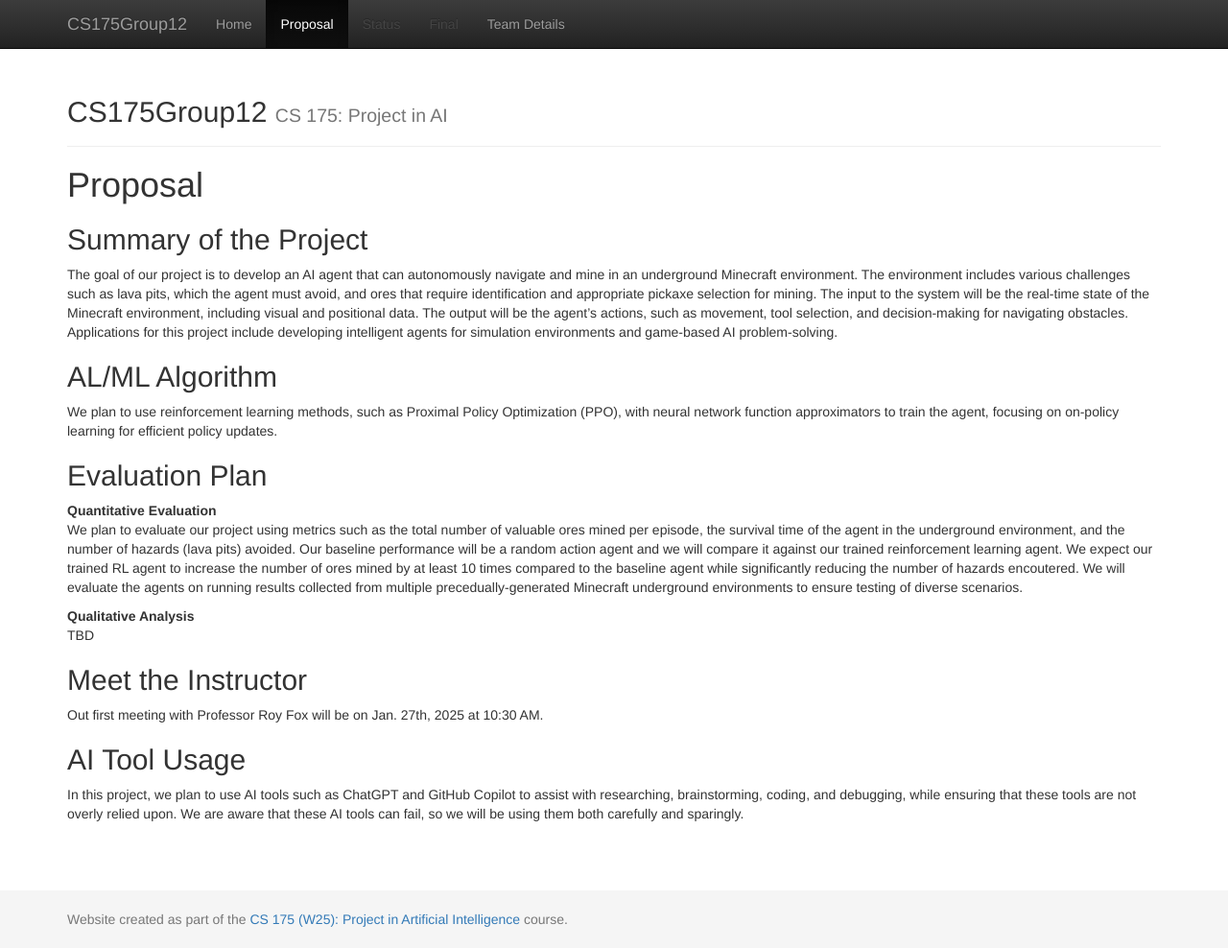
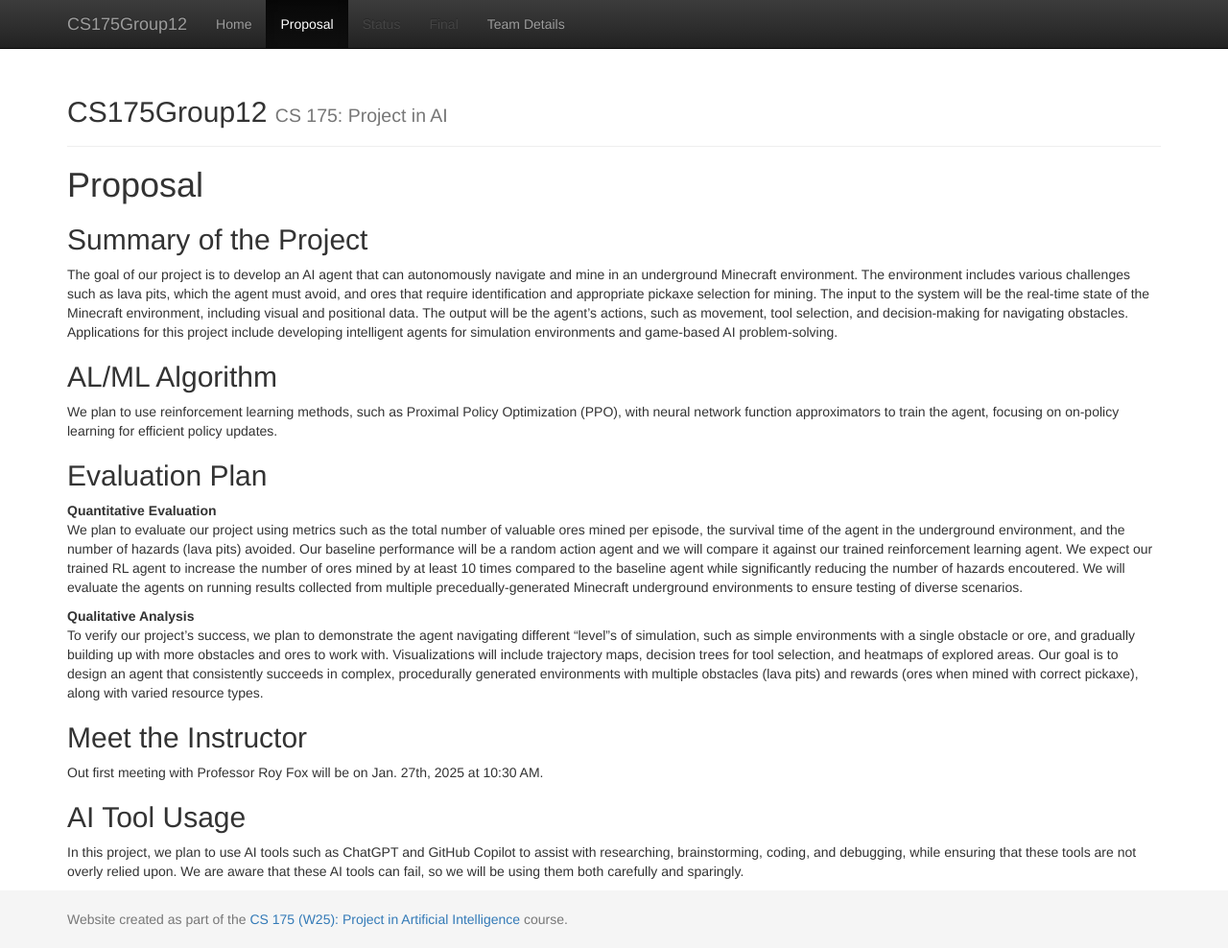
Before and after one commit to Y0507M/CS175Group12, a Jekyll site: the page built from docs/proposal.md, in a window 1280 px wide and 988 px high. Shown: the whole window at 96% size. Built offline with Jekyll 4.4.1, drawn with Linux system fonts in a browser that asks for light colours.

Commit message:
Added qualitative analysis.

```diff
--- a/docs/proposal.md
+++ b/docs/proposal.md
@@ -16,7 +16,7 @@ We plan to use reinforcement learning methods, such as Proximal Policy Optimizat
 We plan to evaluate our project using metrics such as the total number of valuable ores mined per episode, the survival time of the agent in the underground environment, and the number of hazards (lava pits) avoided. Our baseline performance will be a random action agent and we will compare it against our trained reinforcement learning agent. We expect our trained RL agent to increase the number of ores mined by at least 10 times compared to the baseline agent while significantly reducing the number of hazards encoutered. We will evaluate the agents on running results collected from multiple precedually-generated Minecraft underground environments to ensure testing of diverse scenarios.
 
 **Qualitative Analysis** \
-TBD
+To verify our project's success, we plan to demonstrate the agent navigating different "level"s of simulation, such as simple environments with a single obstacle or ore, and gradually building up with more obstacles and ores to work with. Visualizations will include trajectory maps, decision trees for tool selection, and heatmaps of explored areas. Our goal is to design an agent that consistently succeeds in complex, procedurally generated environments with multiple obstacles (lava pits) and rewards (ores when mined with correct pickaxe), along with varied resource types.
 
 ## Meet the Instructor
 Out first meeting with Professor Roy Fox will be on Jan. 27th, 2025 at 10:30 AM.
```
